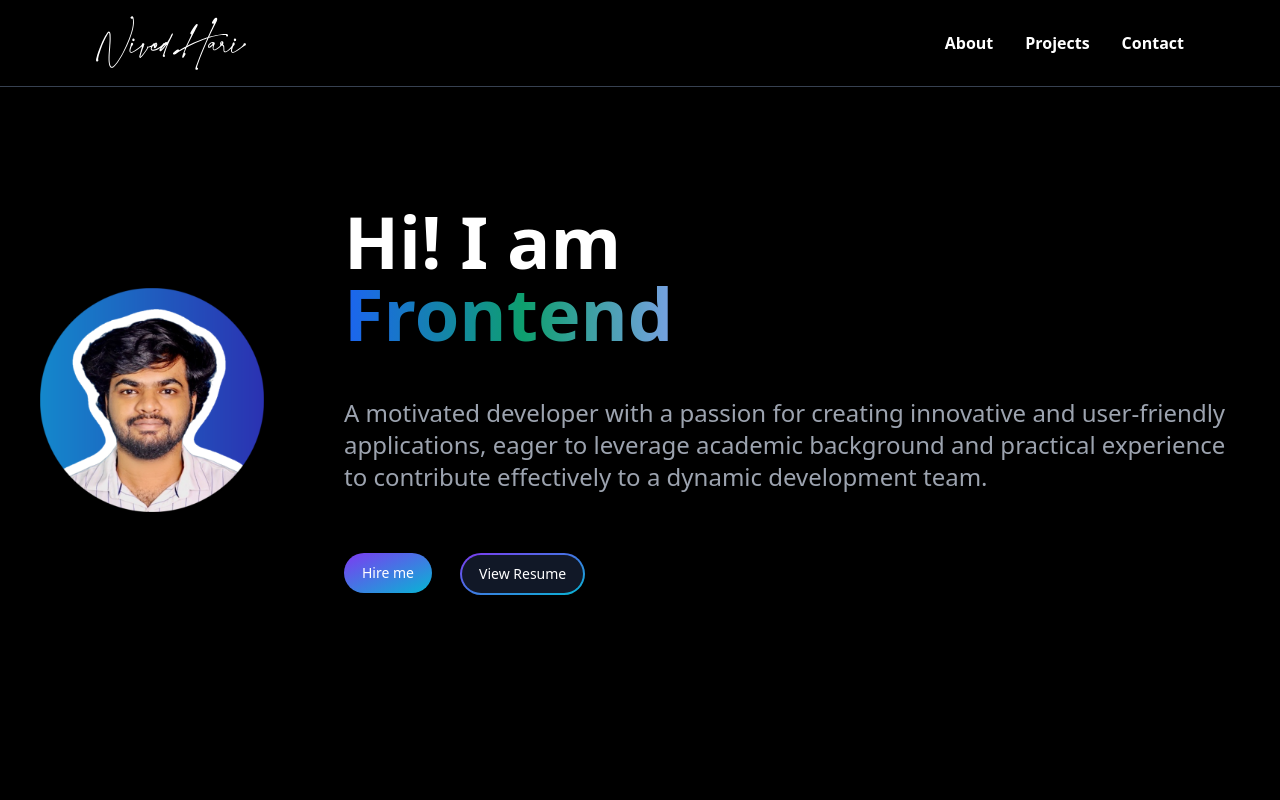
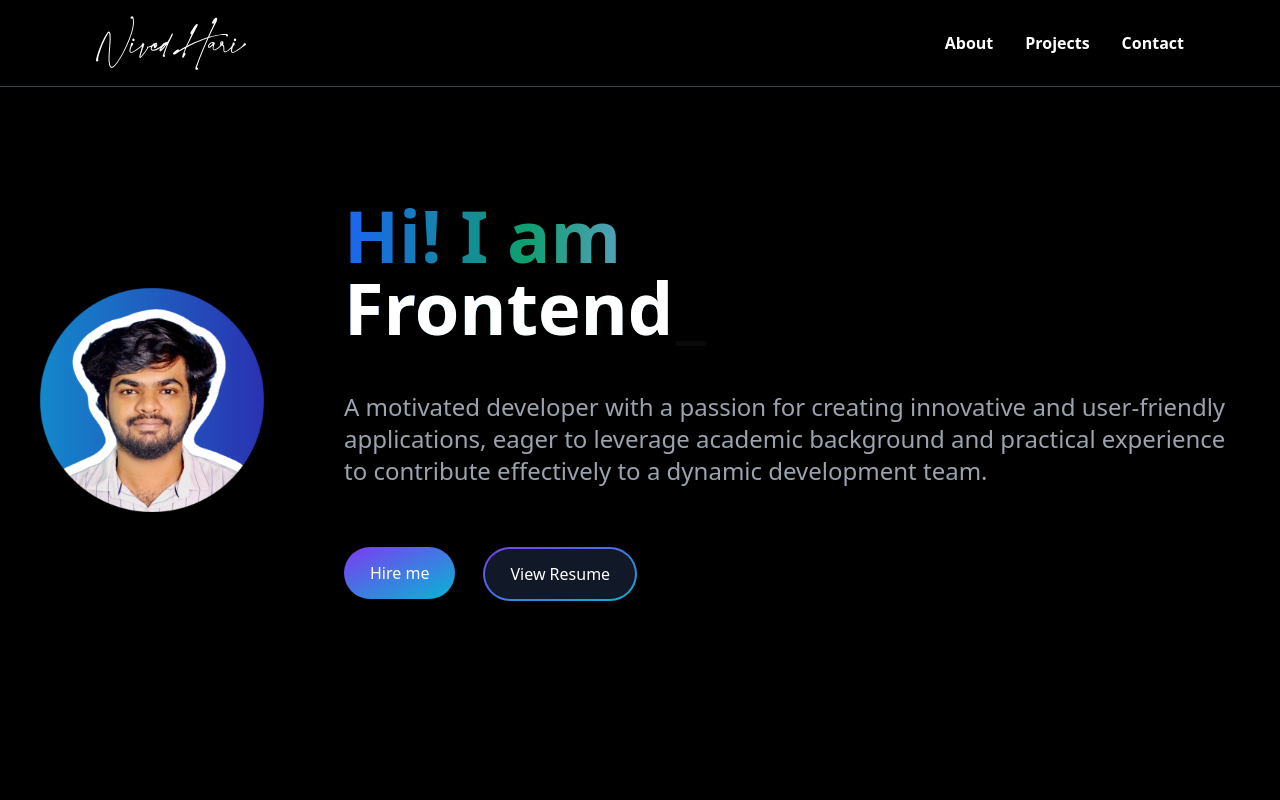
Before and after one commit to NivedHari/portfolio, a React (Vite) app: page / in a window 1280 px wide. Shown: the top 800 px of the page. Built offline with nearby package versions, Linux system fonts and the light colour scheme.

Commit message:
Resume added

```diff
--- a/src/components/About.jsx
+++ b/src/components/About.jsx
@@ -2,8 +2,14 @@ import { Button } from "flowbite-react";
 import { Typewriter } from "react-simple-typewriter";
 
 export default function About() {
+  const openResume = () => {
+    window.open("/pdf/RESUME-NIVED HARI.pdf", "_blank");
+  };
   return (
-    <div id="about" className="text-white flex mx-auto justify-center mt-20 md:mt-0 p-10 min-h-screen">
+    <div
+      id="about"
+      className="text-white flex mx-auto justify-center mt-20 md:mt-0 p-10 min-h-screen"
+    >
       <div className="flex flex-col md:flex-row items-center gap-20">
         <div>
           <img
@@ -16,10 +22,10 @@ export default function About() {
         </div>
         <div className="max-w-4xl gap-12 flex flex-col">
           <div>
-            <h1 className="font-bold text-5xl sm:text-7xl text-white">
+            <h1 className="font-bold text-5xl sm:text-7xl bg-gradient-to-r from-blue-600 via-green-500 to-indigo-400 inline-block text-transparent bg-clip-text">
               <span className="text-clip">Hi! I am </span>
               <br />
-              <span className="bg-gradient-to-r from-blue-600 via-green-500 to-indigo-400 inline-block text-transparent bg-clip-text">
+              <span className="text-white">
                 <Typewriter
                   words={[
                     "Nived Hari",
@@ -44,10 +50,21 @@ export default function About() {
             development team.
           </p>
           <div className="flex gap-7 mt-3 ">
-            <a href="#contact"><Button gradientDuoTone={'purpleToBlue'} pill>Hire me</Button></a>
-            <Button gradientDuoTone={'purpleToBlue'} outline className="text-white dark-background dark" pill>View Resume</Button>
-
-
+            <a href="#contact">
+              <Button gradientDuoTone={"purpleToBlue"} pill size={"xl"}>
+                Hire me
+              </Button>
+            </a>
+            <Button
+              gradientDuoTone={"purpleToBlue"}
+              outline
+              className="text-white dark-background dark"
+              pill
+              size={"xl"}
+              onClick={openResume}
+            >
+              View Resume
+            </Button>
           </div>
         </div>
       </div>
```
Also changed, not shown: 1 other file (tests, documents, lock files or other folders).
